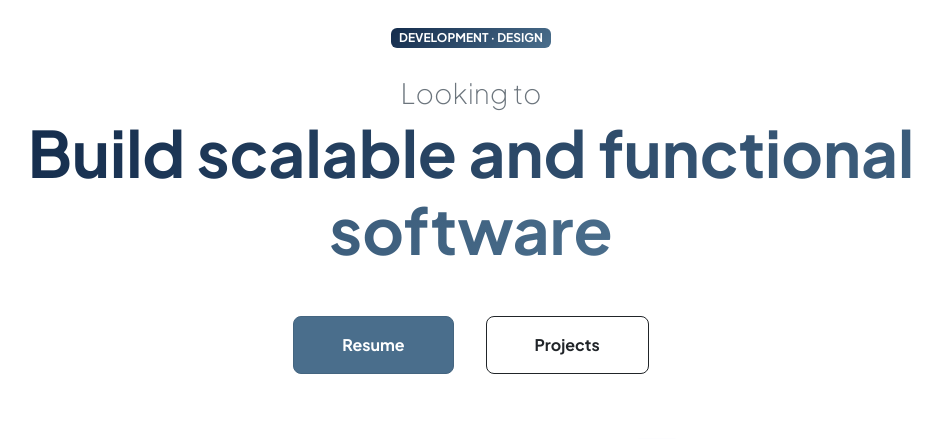
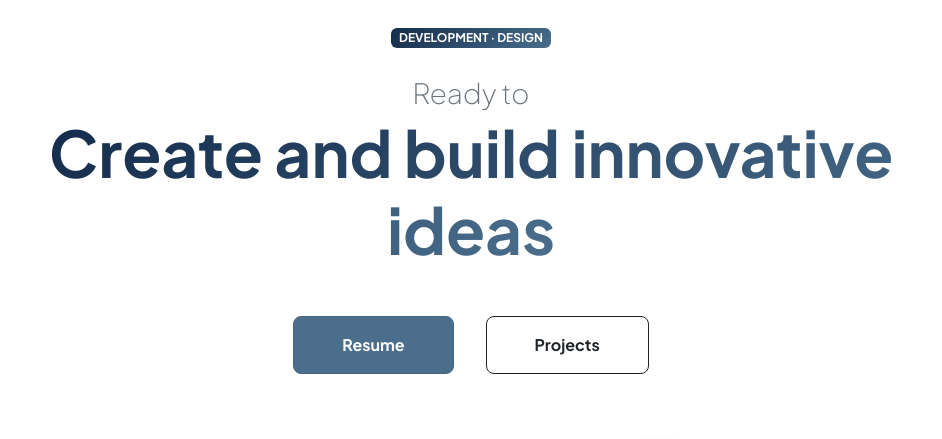
Before and after one commit to tmoua96/portfolio-website, a Django app: page / in a window 1280 px wide. Shown: the part 72-511 px from the top of the page, without its empty margins (169-1111 px from the left). Run offline with Django 5.2, Linux system fonts and the light colour scheme; some libraries are stand-ins or nearby versions.

Commit message:
Redid wording for better impact.

```diff
--- a/portfolio/main/templates/home.html
+++ b/portfolio/main/templates/home.html
@@ -16,8 +16,8 @@ Portfolio - Tommy Moua
                         <!-- Header text content-->
                         <div class="text-center text-xxl-start">
                             <div class="badge bg-gradient-primary-to-secondary text-white mb-4"><div class="text-uppercase">Development &middot; Design</div></div>
-                            <div class="fs-3 fw-light text-muted">Looking to</div>
-                            <h1 class="display-3 fw-bolder mb-5"><span class="text-gradient d-inline">Build scalable and functional software</span></h1>
+                            <div class="fs-3 fw-light text-muted">Ready to</div>
+                            <h1 class="display-3 fw-bolder mb-5"><span class="text-gradient d-inline">Create and build innovative ideas</span></h1>
                             <div class="d-grid gap-3 d-sm-flex justify-content-sm-center justify-content-xxl-start mb-3">
                                 <a class="btn btn-primary btn-lg px-5 py-3 me-sm-3 fs-6 fw-bolder" href="/resume">Resume</a>
                                 <a class="btn btn-outline-dark btn-lg px-5 py-3 fs-6 fw-bolder" href="/projects">Projects</a>
```
